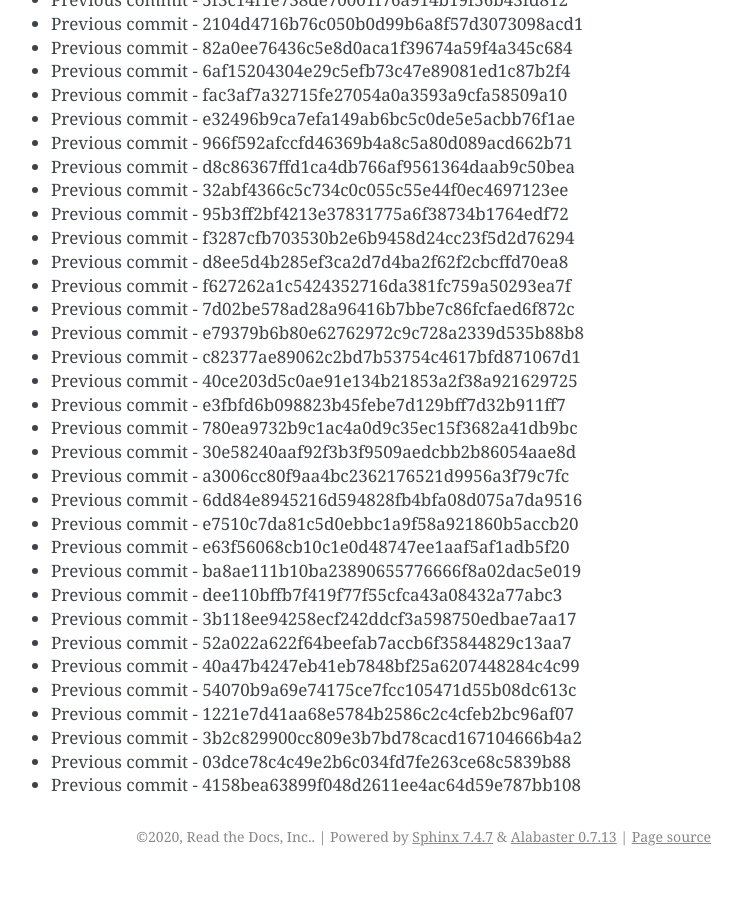
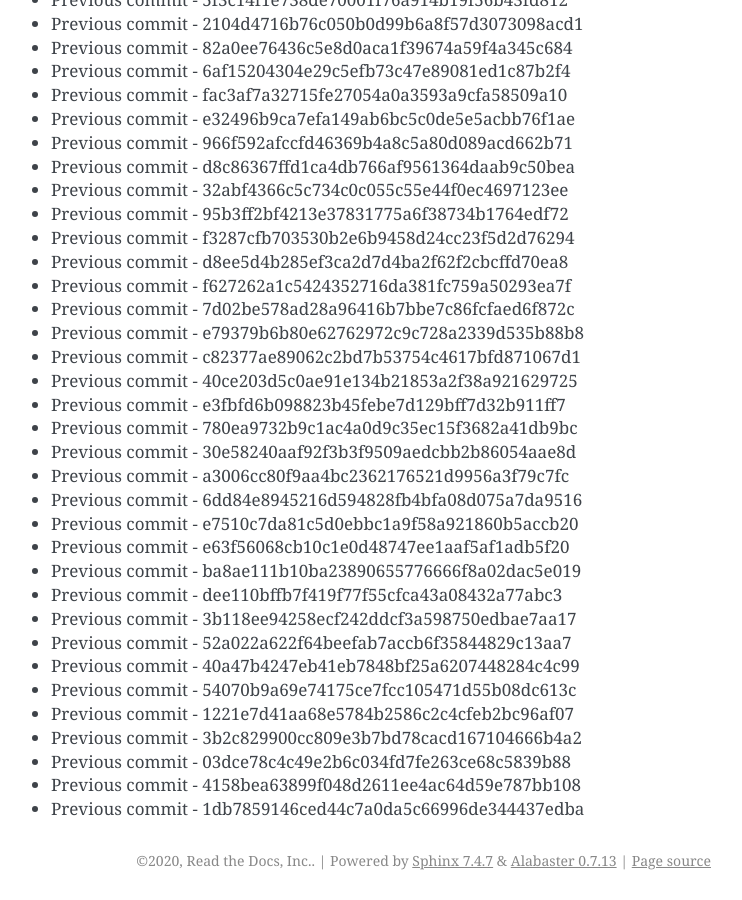
Before and after one commit to readthedocs/rtd-git-stresstest, a Sphinx documentation site: the page built from docs/updates.rst, in a window 1280 px wide and 900 px high, scrolled down 72760 px. Shown: the whole window, without its empty margins (399-1141 px from the left). Built offline with Sphinx 7.4.7, drawn with Linux system fonts in a browser that asks for light colours; before the commit the page ends 73636 px from its top, so only the background shows below that.

Commit message:
Generating commit from previous: 1db7859146ced44c7a0da5c66996de344437edba

```diff
--- a/docs/updates.rst
+++ b/docs/updates.rst
@@ -3089,3 +3089,4 @@ It can be tested for any performance characteristics.
 * Previous commit - 3b2c829900cc809e3b7bd78cacd167104666b4a2
 * Previous commit - 03dce78c4c49e2b6c034fd7fe263ce68c5839b88
 * Previous commit - 4158bea63899f048d2611ee4ac64d59e787bb108
+* Previous commit - 1db7859146ced44c7a0da5c66996de344437edba
```
